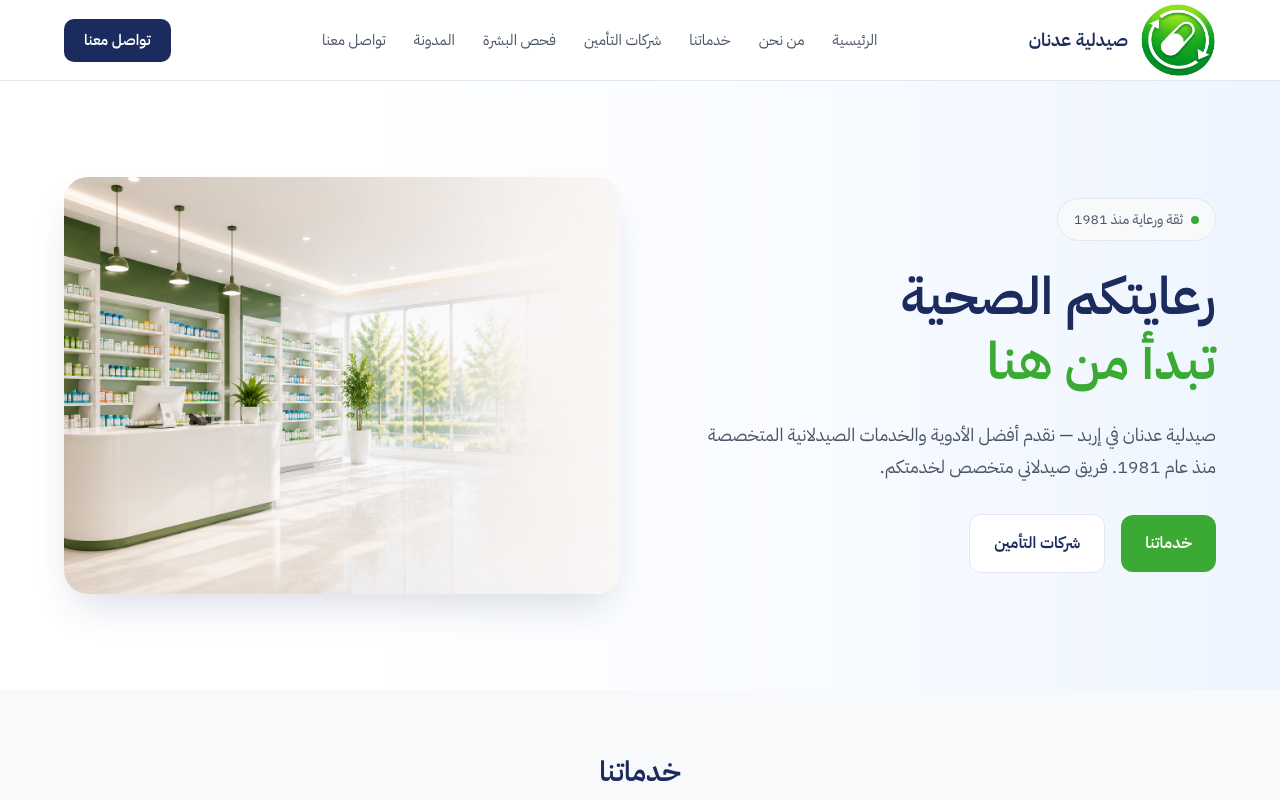
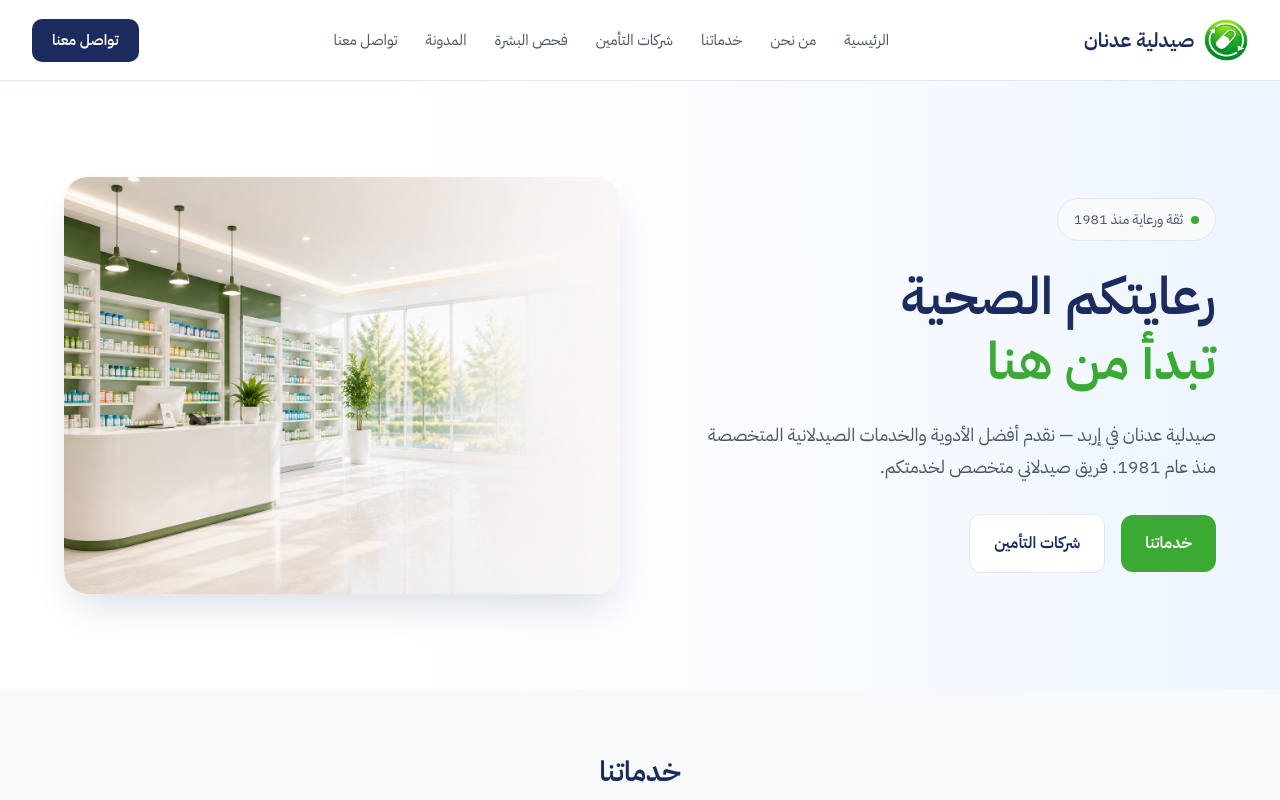
Before and after one commit to hulycat-sketch/adnan-pharmacy, a Next.js app: page / in a window 1280 px wide. Shown: the top 800 px of the page. Built offline with nearby package versions, Linux system fonts and the light colour scheme.

Commit message:
Improve header logo

```diff
--- a/src/components/layout/Header.module.css
+++ b/src/components/layout/Header.module.css
@@ -18,34 +18,43 @@
 }
 
 .inner {
-  display:         flex;
-  align-items:     center;
+  display: flex;
+  align-items: center;
   justify-content: space-between;
-  height:          80px;
+  height: 80px;
+  max-width: 1600px;
+  margin: 0 auto;
+  padding: 0 2rem;
 }
 
 /* ------------------------------------------------------------------ */
 /* الشعار */
 /* ------------------------------------------------------------------ */
 .logo {
-  display:         flex;
-  align-items:     center;
-  gap:             var(--space-3);
+  display: flex;
+  align-items: center;
+  gap: 0.6rem;
   text-decoration: none;
+  direction: rtl;
 }
 
 .logoImage {
-  width: 76px;
-  height: 76px;
+  width: 44px;
+  height: 44px;
   object-fit: contain;
   flex-shrink: 0;
 }
 
+.logoContent {
+  display: flex;
+  align-items: center;
+}
+
 .logoText {
-  font-size:   1.125rem;
-  font-weight: 600;
-  color:       var(--color-primary);
-  line-height: 1.2;
+  font-size: 1.25rem;
+  font-weight: 700;
+  color: var(--color-primary);
+  line-height: 1;
 }
 
 /* ------------------------------------------------------------------ */
--- a/src/components/layout/Header.tsx
+++ b/src/components/layout/Header.tsx
@@ -25,8 +25,7 @@ export default function Header() {
 
   return (
     <header className={styles.header} role="banner">
-      <div className={`container ${styles.inner}`}>
-
+<div className={styles.inner}>
         {/* ------------------------------------------------------------------ */}
         {/* الشعار */}
         {/* ------------------------------------------------------------------ */}
@@ -38,13 +37,14 @@ export default function Header() {
           <Image
             src={IMAGES.logo}
             alt={`شعار ${PHARMACY.name}`}
-width={76}
-height={76}
+width={44}
+height={44}
             priority
             className={styles.logoImage}
           />
-          <span className={styles.logoText}>{PHARMACY.name}</span>
-        </Link>
+<div className={styles.logoContent}>
+  <span className={styles.logoText}>{PHARMACY.name}</span>
+</div>        </Link>
 
         {/* ------------------------------------------------------------------ */}
         {/* القائمة — Desktop */}
```
